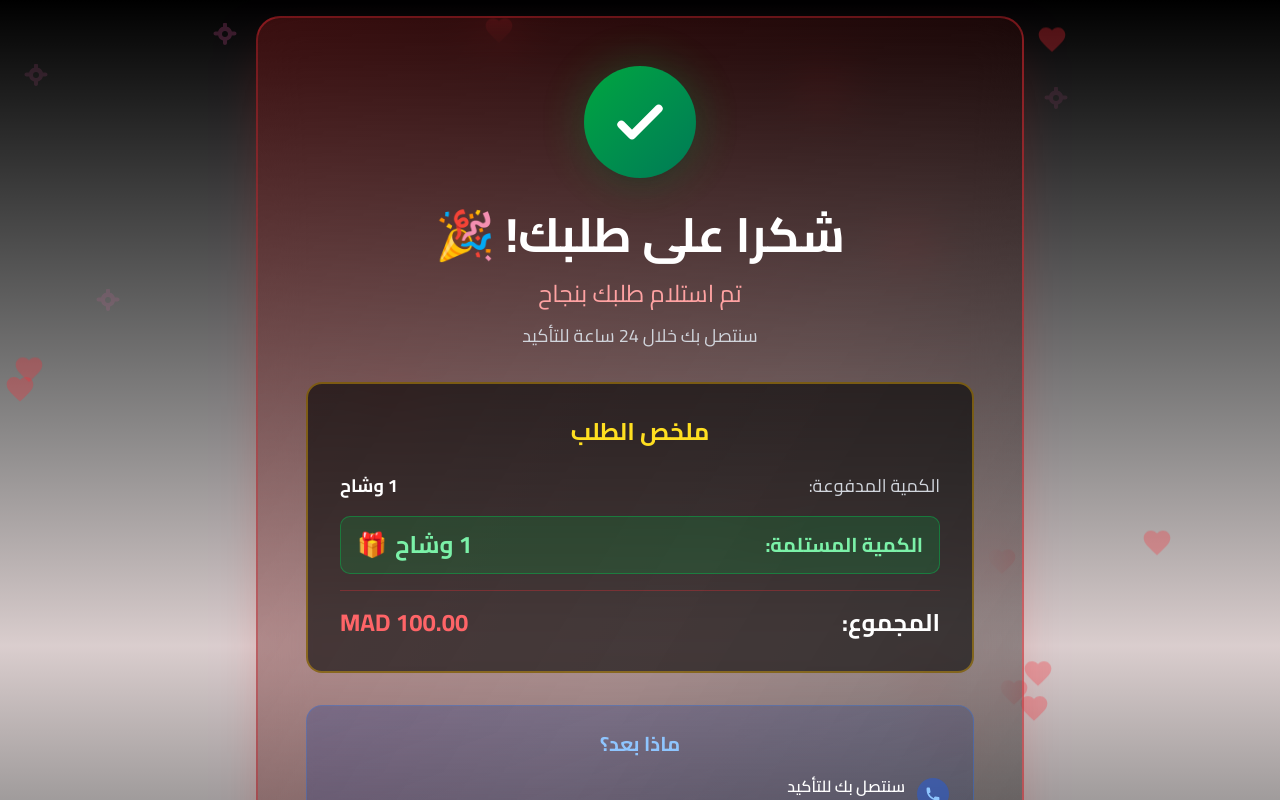
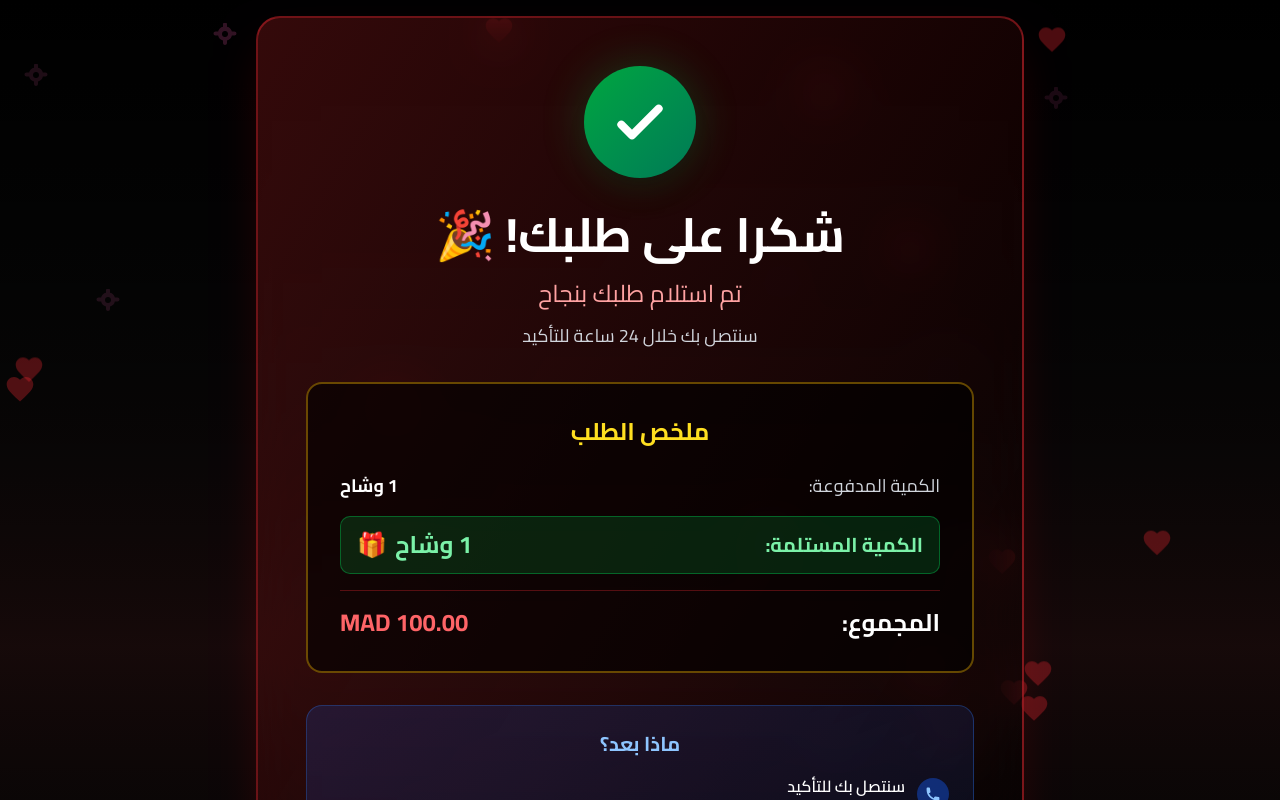
Before and after one commit to ichaoui56/red-scraf-landing-page, a Next.js app: page /thank-you in a window 1280 px wide. Shown: the top 800 px of the page. Built offline with nearby package versions, Linux system fonts and the light colour scheme.

Commit message:
update the layout bg

```diff
--- a/app/layout.tsx
+++ b/app/layout.tsx
@@ -55,7 +55,7 @@ export default function RootLayout({
 }>) {
   return (
     <html lang="ar" dir="rtl">
-      <body className={cairo.className}>
+      <body className={cairo.className + "relative min-h-screen bg-[#0a0a0a] text-white overflow-x-hidden"}>
         <ToastProvider>{children}</ToastProvider>
         <Analytics />
       </body>
```
